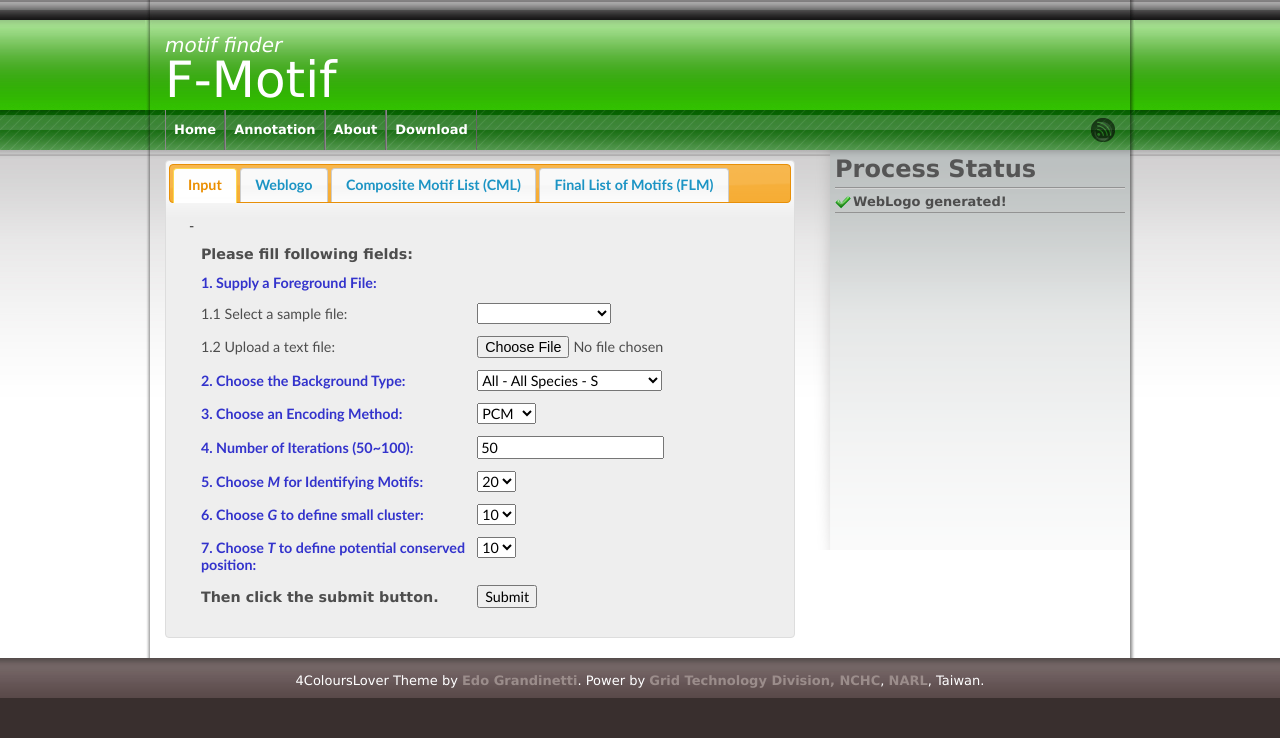
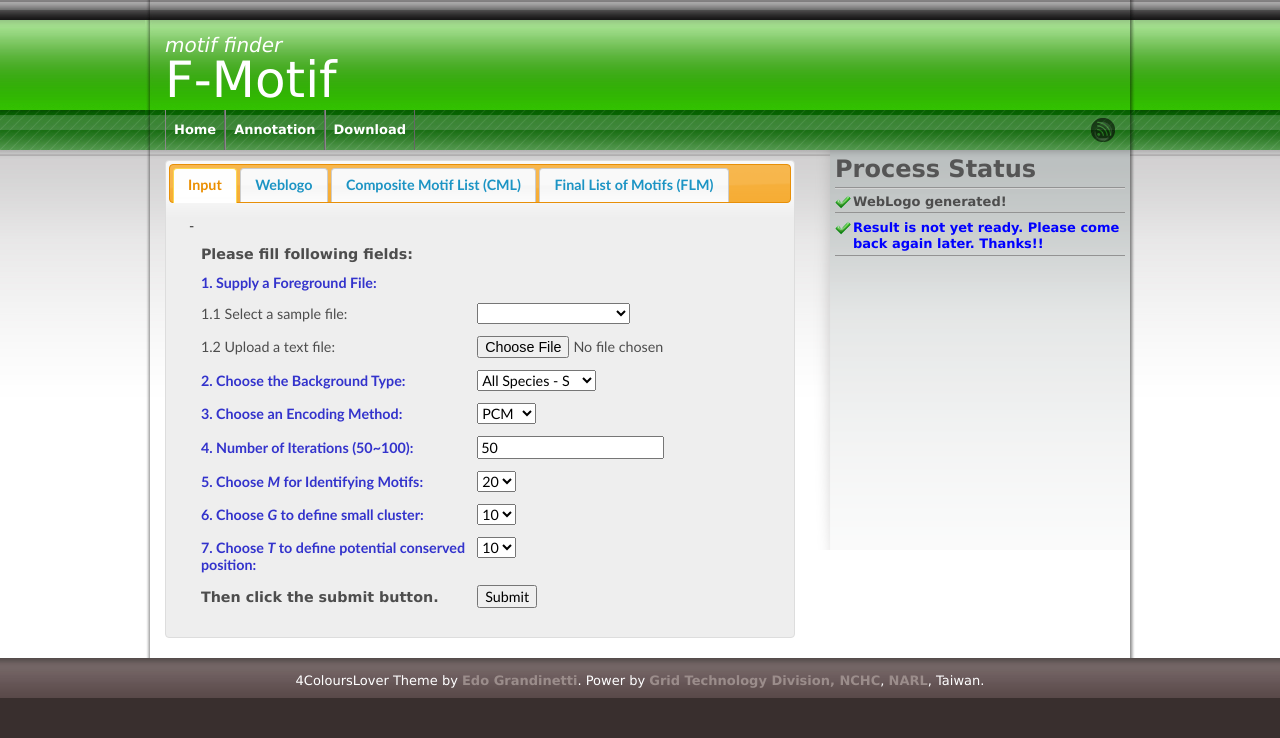
Before and after one commit to jazzwang/f-motif, a PHP site: page /?id=1 in a window 1280 px wide. Shown: the top 738 px of the page. Run offline with PHP 8.4, Linux system fonts and the light colour scheme; data that the repository does not hold is empty.

Commit message:
* motified history-motif.php and history-weblogo.php     - to show history results with weblogos depends       on file_exists(),   * modified motif.sh     - add a new json file to show the status of process.   * modified f-motif.js     - add some status notes   * modified index.php     - add some ids for new functions
git-svn-id: https://trac.nchc.org.tw/svn/bioinfo/f-motif@49 54c9120f-8e86-4868-aa77-5a1a583e5cdd

```diff
--- a/index.php
+++ b/index.php
@@ -35,9 +35,8 @@ if($id != "")
     </div>
     <div id="navigation">
       <ul>
-	<li class="page_item page-item-2"><a href="/">Home</a></li>
+	<li class="page_item page-item-2"><a href="index.php">Home</a></li>
 	<li class="page_item page-item-2"><a href="#" onclick="show_annotation();" title="Annotation">Annotation</a></li>
-	<li class="page_item page-item-2"><a href="#" title="About">About</a></li>
 	<li class="page_item page-item-2"><a href="#" onclick="show_download();" title="Download">Download</a></li>
       </ul>
     </div>
@@ -55,11 +54,11 @@ if($id != "")
 	  <div id="tabs-1">
 	    <table cellpadding="12" cellspacing="12">
 	      <tr><td colspan=2><h2>Please fill following fields:</h2></td></tr>
-	      <tr><td colspan=2><b> 1. Supply a Foreground File: </b></td></tr>
-	      <tr><td>1.1 Select a sample file:</td><td>
+	      <tr><td><b> 1. Supply a Foreground File: </b></td><td id="input_file"></td></tr>
+	      <tr id="samples"><td>1.1 Select a sample file:</td><td>
 		<select id="sample" name="sample">
 		  <option></option>
-		  <option value="nbt1146-S6.txt">NBT Sample</option>
+		  <option value="nbt1146-S6.txt">Nature bio-tech data</option>
 		  <option value="Seq_positive_ALL_CDK_S_13_phosphoELM_1208.txt">CDK - ALL</option>
 		  <option value="Seq_positive_ALL_CK2_S_13_phosphoELM_1208.txt">CK2 - ALL</option>
 		  <option value="Seq_positive_ALL_PKA_S_13_phosphoELM_1208.txt">PKA - ALL</option>
@@ -71,17 +70,11 @@ if($id != "")
 		  <option value="Seq_positive_Homo-sapiens_PKC_S_13_phosphoELM_1208.txt">PKC - Homo</option>
 		  <option value="Seq_positive_Homo-sapiens_4-Kinases_S_13_phosphoELM_1208.txt">4 Kinases - Homo</option>
 		</select></td></tr>
-	      <tr><td>1.2 Upload a text file:  </td><td><input type="file" id="fgdata_file" name="fgdata_file" value=""/></td></tr>
+	      <tr id="uploads"><td>1.2 Upload a text file:  </td><td><input type="file" id="fgdata_file" name="fgdata_file" value=""/></td></tr>
 	      <tr><td><b> 2. Choose the Background Type:</b></td><td>
 		<select id="background" name="background">
-		  <option value="ELM_1208_backgroundset_S_13.txt" >All - All Species - S</option>
-		  <option value="ELM_1208_backgroundset_ST_13.txt">All - All Species - S/T</option>
-		  <option value="ELM_1208_backgroundset_T_13.txt" >All - All Species - T</option>
-		  <option value="ELM_1208_backgroundset_Y_13.txt" >All - All Species - Y</option>
-		  <option value="ELM_1208_Homo-sapiens_backgroundset_S_13.txt" >Homo - Human only - S</option>
-		  <option value="ELM_1208_Homo-sapiens_backgroundset_ST_13.txt">Homo - Human only - S/T</option>
-		  <option value="ELM_1208_Homo-sapiens_backgroundset_T_13.txt" >Homo - Human only - T</option>
-		  <option value="ELM_1208_Homo-sapiens_backgroundset_Y_13.txt" >Homo - Human only - Y</option>
+		  <option value="ELM_1208_backgroundset_S_13.txt" >All Species - S</option>
+		  <option value="ELM_1208_Homo-sapiens_backgroundset_S_13.txt" >Human only - S</option>
 		</select></td></tr>
 	      <tr><td><b> 3. Choose an Encoding Method:</b></td><td>
 		<select id="encode" name="encode">
@@ -102,7 +95,7 @@ if($id != "")
 	      <tr><td><b> 7. Choose <i>T</i> to define potential conserved position:</b></td>
 		<td><select id="threshold" name="threshold"/>
 		</select></td></tr>
-	      <tr><td><h2>Then click the submit button.</h2></td><td><input type="button" onclick="upload()" value="Submit"></td></tr>
+	      <tr id="submit"><td><h2>Then click the submit button.</h2></td><td><input type="button" onclick="upload()" value="Submit"></td></tr>
 	    </table>
 	  </div>
 	  <div id="tabs-2">
@@ -152,10 +145,7 @@ if($id != "")
 </div>
 <div id="download" title="Download" align="left">
   <h3>Download Data Set:</h3>
-  <ol>
-    <li><a href='input/foregroundset.zip' target='_blank'><font color='blue'>Foreground Data Set</font></a></li>
-    <li><a href='input/backgroundset.zip' target='_blank'><font color='blue'>Background Data Set</font></a></li>
-  </ol>
+  <p> You can download the foreground and background data sets from this <a href='input/dataset.zip' target='_blank'><font color='blue'>"Data Set Archive"</font></a></p>
 </div>
 <div id="footer">
   <div id="footer_inner">
--- a/js/f-motif.js
+++ b/js/f-motif.js
@@ -113,6 +113,14 @@ function process(input)
   $('#load').append("<center><img src='image/loading.gif'><br/><br/>"
 		  + "<b><font color='#ff0000'>Your Request is still processing<br/>in background ....<br/></font></b></center>");
 
+  var background = $('#background').val();
+  var encode	 = $('#encode').val();
+  var freq	 = $('#freq').val();
+  var match	 = $('#match').val();
+  var cluster	 = $('#cluster').val();
+  var flat	 = $('#flat').val();
+  var threshold	 = $('#threshold').val();
+
   $.ajax({
     url:          "php/weblogic.php",
     type:         "POST",
@@ -125,15 +133,11 @@ function process(input)
     }
   });
 
+  if($('#encode').val() == "BIN")
+  {
+    $('#status').append("<li><b><font color='red'>Warning: it will take more than 1 hours if you choose 'BIN' encoding method! Please check the result using following URL, thanks.</font></b></li>");
+  }
   $('#status').append("<li><b>Use <u><a href='?id="+ input.replace('.txt','') +"'>this URL</a></u> to get history results.</b></li>");
-
-  var background = $('#background').val();
-  var encode	 = $('#encode').val();
-  var freq	 = $('#freq').val();
-  var match	 = $('#match').val();
-  var cluster	 = $('#cluster').val();
-  var flat	 = $('#flat').val();
-  var threshold	 = $('#threshold').val();
 
   $.ajax({
     url:          "php/motif.php",
@@ -141,10 +145,16 @@ function process(input)
     data:         "input=" + input + "&background=" + background + "&encode=" + encode + "&freq=" + freq + "&match=" + match + "&cluster=" + cluster + "&flat=" + flat + "&threshold=" + threshold,
     success:      function(msg)
     {
-      $('#status').append("<li><b><a href='output/" + msg + "' target='_blank'>1st stage analysis</a> finished!</b></li>");
+      //$('#status').append("<li><b><a href='output/" + msg + "' target='_blank'>1st stage analysis</a> finished!</b></li>");
       analysis(msg);
     }
   });
+
+  if($('#encode').val() == "BIN")
+  {
+    $('#status').append("<li><b><font color='#00FF00'>Now, it's safe to close your browser!</font></b></li>");
+    $('#load').empty();
+  }
 }
 
 function analysis(input)
@@ -217,6 +227,9 @@ function check_freq()
 
 function set_id(id)
 {
+  $('#load').append("<center><img src='image/loading.gif'><br/><br/>"
+                  + "<b><font color='#ff0000'>Your Request will be processed<br/>within one minute ....<br/></font></b></center>");
+
   $.ajax({
     url:          "php/history-weblogo.php",
     type:         "POST",
@@ -235,6 +248,10 @@ function set_id(id)
     data:	  "id=" + id,
     success:	  function(msg)
     {
+      if(msg == "NOT_YET")
+      {
+	$('#status').append("<li><b><font color='#0000FF'>Result is not yet ready. Please come back again later. Thanks!!</font></b></li>");
+      } else {
 	var json = eval(msg);
 	$.each(json, function(i, item){
 	  $('#total-motif').append(item.total);
@@ -246,6 +263,7 @@ function set_id(id)
 	});
 	$('#status').append("<li><b>CML generated!</b></li>");
 	$('#status').append("<li><b>FLM generated!</b></li>");
+      }
       $('#load').empty();
     }
   });
--- a/php/history-motif.php
+++ b/php/history-motif.php
@@ -9,6 +9,12 @@
   $state    = 0;
   $tmcount  = 0;
   $mtcount  = 0;
+  chdir($path);
+  if(!file_exists($path . "/output/" . $_POST["id"] . ".json"))
+  {
+    echo "NOT_YET";
+    return 1;
+  }
   if($input)
   {
     $total = "\"";
@@ -26,6 +32,12 @@
 	$buffer = str_replace("X","</td><td>",$buffer);
 	$total = $total . "<tr><td>" . str_replace("\n","</td><td><a href='output/$input_t-tm$tmcount.txt' target='_blank'>View</a></td></tr>",$buffer);
 	$total = $total . "<tr><td colspan='4'><img src='output_image/$input_t-tm$tmcount.png'></td></tr>";
+	$cmd    = $path . "/total-motif.pl " . $input_t . " $pattern $tmcount";
+	if(!file_exists($path . "/output/$input_t-tm$tmcount.txt"))
+	{
+	  //echo "$cmd;\n";
+	  system($cmd, $ret);
+	}
 	$tmcount = $tmcount + 1;
       }
       if($state == 2)
@@ -37,6 +49,12 @@
 	$buffer = str_replace("Motif Score = ","</td><td>",$buffer);
 	$table = $table . "<tr><td id='MT$mtcount'>" . str_replace("\n","</td><td><a href='output/$input_t-mt$mtcount.txt' target='_blank'>View</a></td></tr>",$buffer);
 	$table = $table . "<tr><td colspan='6'><img src='output_image/$input_t-mt$mtcount.png'></td></tr>";
+	$cmd    = $path . "/motif-table.pl " . $input_t . " $pattern $mtcount";
+	if(!file_exists($path . "/output/$input_t-mt$mtcount.txt"))
+	{
+	  //echo "$cmd;\n";
+	  system($cmd, $ret);
+	}
 	$mtcount = $mtcount + 1;
       }
       if(preg_match("/Total Motifs/", $buffer) !=0)   { $state = 1; }
--- a/php/history-weblogo.php
+++ b/php/history-weblogo.php
@@ -4,9 +4,12 @@
    */
 
   $path	    = str_replace("/php","",getcwd());
-  $input    = fopen($path . "/output/" . $_POST["id"] . ".png","r") || die("ERROR");
-  if($input)
+  $file	    = $path . "/output_image/" . $_POST["id"] . ".png";
+  if(file_exists($file))
   {
+    $input    = fopen($file ,"r") || die("ERROR");
     echo "OK";
+  } else {
+    echo "ERROR";
   }
 ?>
--- a/php/motif-table.php
+++ b/php/motif-table.php
@@ -2,7 +2,6 @@
   $path	    = str_replace("/php","",getcwd());
   $input    = fopen($path . "/output/" . $_POST["input"],"r");
   $input_t  = str_replace(".txt","",$_POST["input"]);
-  $path	    = str_replace("/php","",getcwd());
   $state    = 0;
   $tmcount  = 0;
   $mtcount  = 0;
```
Also changed, not shown: 1 other file. Lines whose indentation alone changed are shown as unchanged.
